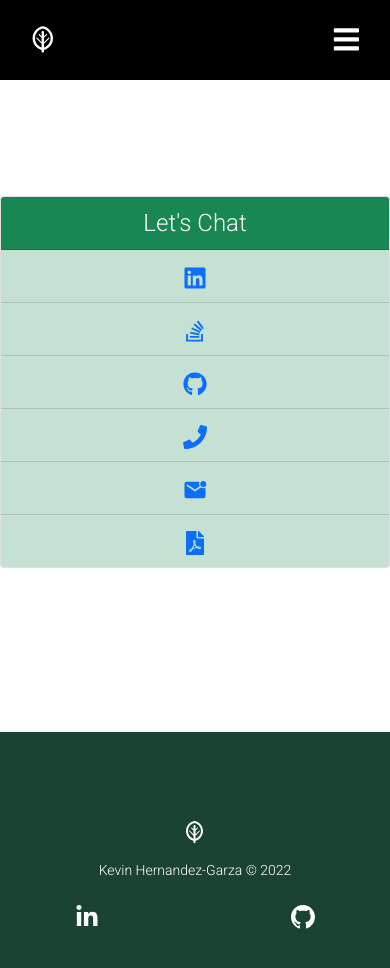
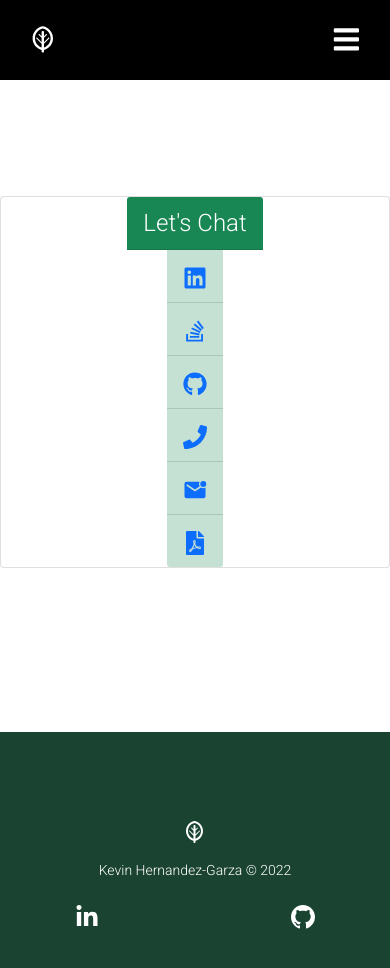
Before and after one commit to Kevin-Hernandez-Garza/showcase-dev, a React (Create React App) app: page /contact in a window 390 px wide. Shown: the top 968 px of the page. Built offline with nearby package versions, Linux system fonts and the light colour scheme; a web font is replaced by a local one.

Commit message:
minor ui fix for poroject section

```diff
--- a/src/App.css
+++ b/src/App.css
@@ -15,13 +15,26 @@
 }
 
 .project-section {
-  margin-top: 16rem;
-  margin-bottom: 16rem;
+  margin-top: 8rem;
   display: flex;
+}
+
+.card {
+  justify-content: center;
+  align-items: center;
+  font-weight: bold;
+  text-align: center;
 }
 
 @media screen and (max-width: 768px) {
   .jumbotron {
     display: none;
   }
+
+  .card {
+    width: 100%;
+    justify-content: center;
+    align-items: center;
+    font-weight: bold;
+  }
 }
--- a/src/components/Project/index.js
+++ b/src/components/Project/index.js
@@ -46,32 +46,19 @@ const Project = (props) => {
             img: require('../../assets/images/coming-soon.jpeg'),
             alt: 'under construction',
             title: 'Coming Soon',
-            description: 'Looking for a great meal for tonight!?',
+            description: 'Under construction!',
             github: "https://github.com/Kevin-Hernandez-Garza",
             deployed: "https://github.com/Kevin-Hernandez-Garza"
         },
     ]);
 
     return (
-    // <div className='project-section'>
-    //     <div className="flex-row">
-    //         {projects.map((projects, i) => (
-    //             <img
-    //             src={projects.img}  //.default
-    //             alt={projects.alt}
-    //             key={i}
-    //             className='project-to'
-    //             />
-    //         ))}
-    //     </div>
-    // </div>
-
     <div className='project-section row'>
         {projects.map((projects, i) => (
         <div class="card col-4">
         <img src={projects.img} class="card-img-top" alt={projects.alt} />
         <div class="card-body">
-            <h5 class="card-title">{projects.title}</h5>
+            <h2 class="card-title">{projects.title}</h2>
             <p class="card-text">{projects.description}</p>
         </div>
         <div class="card-body">
```
